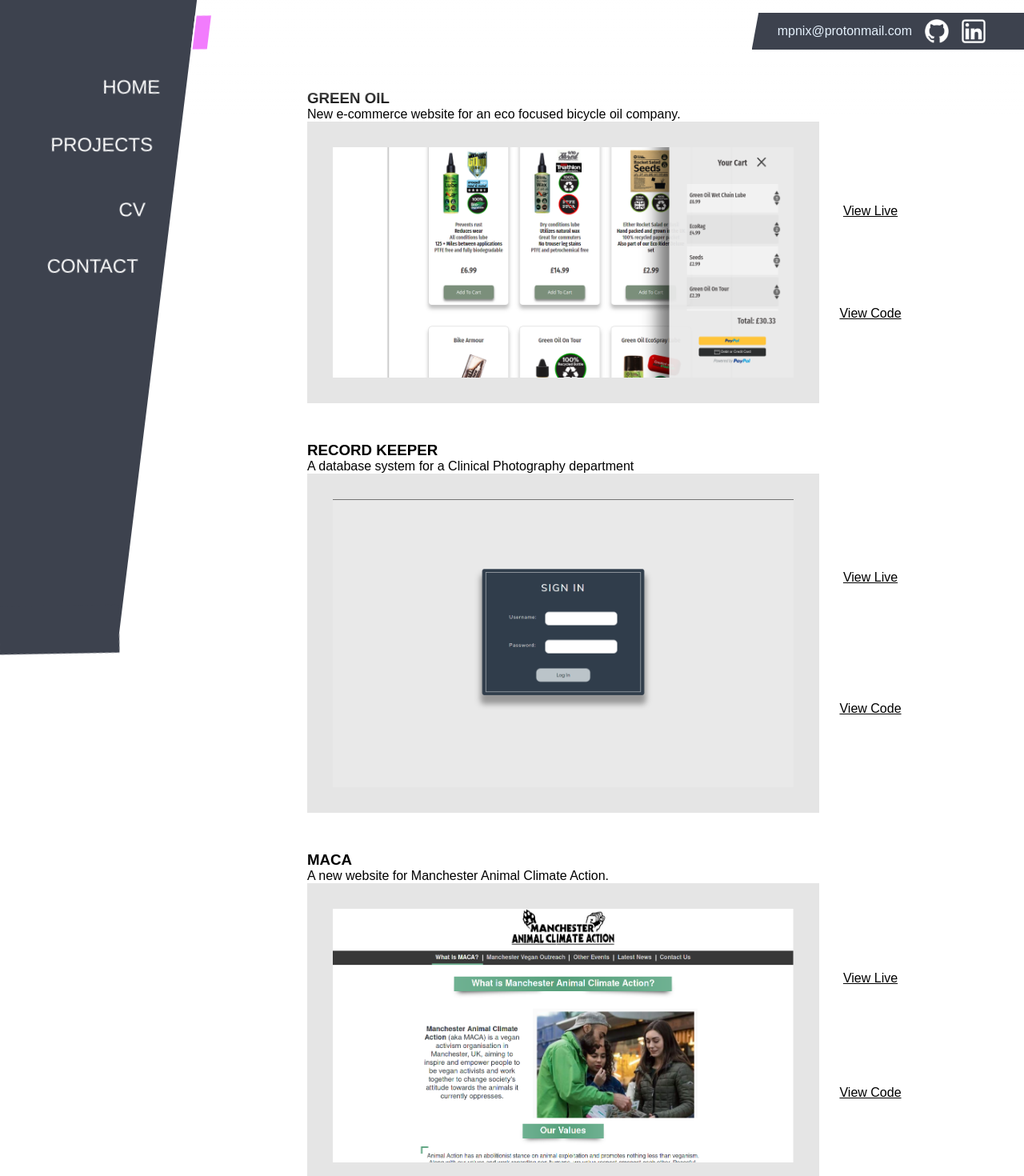
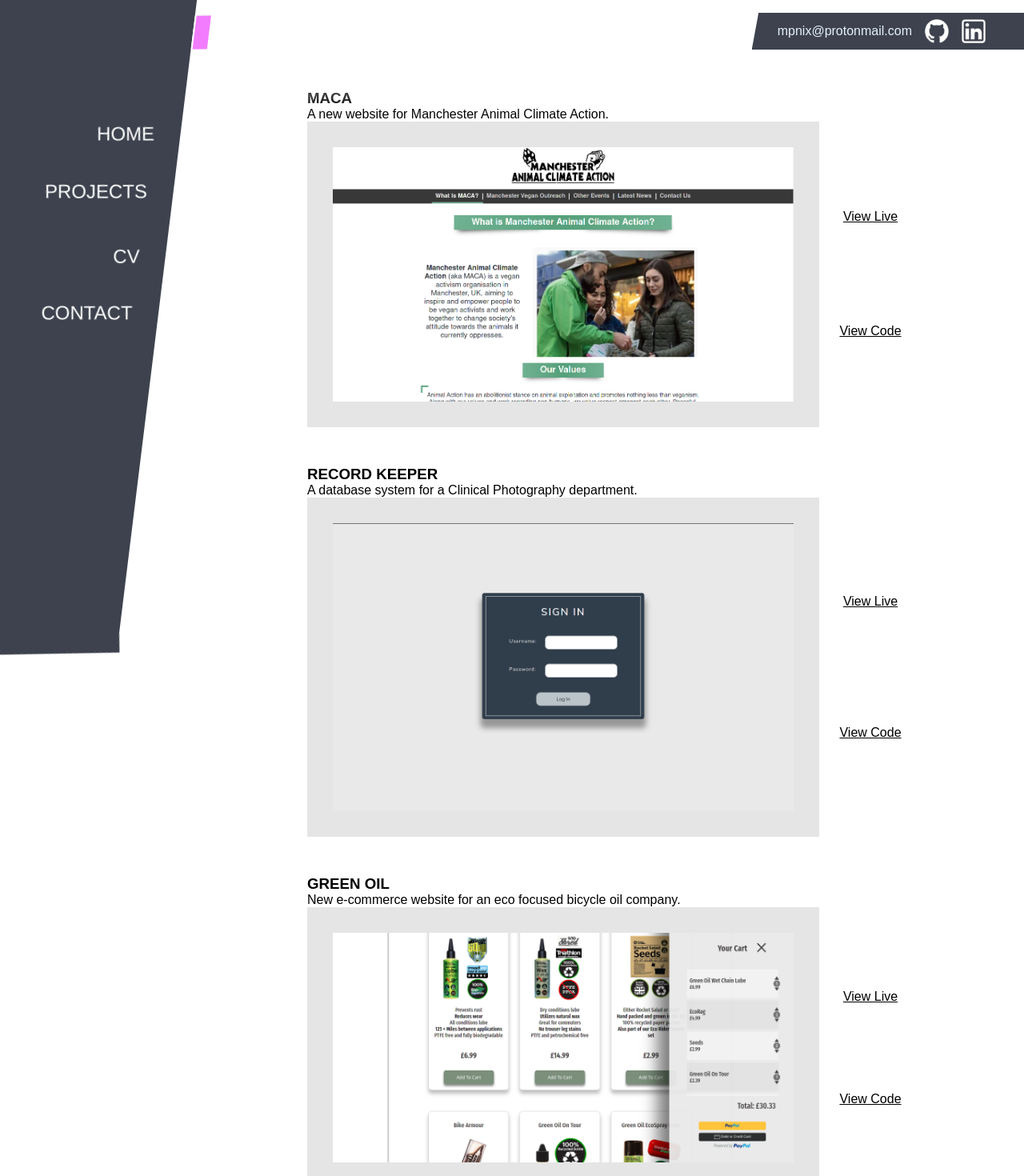
Before and after one commit to NixMichael/portfolio, a React (Create React App) app: page /projects in a window 1280 px wide. Shown: the top 1470 px of the page at 80% size. Built offline with nearby package versions, Linux system fonts and the light colour scheme; a web font is replaced by a local one.

Commit message:
Moved project data to seperate file and tweaked scrollbar styling

```diff
--- /dev/null
+++ b/src/assets/project-list.js
@@ -0,0 +1,30 @@
+import GreenOil from '../assets/site-examples/green-oil-shop.png'
+import MACA from '../assets/site-examples/maca-home-page.png'
+import RecordKeeper from '../assets/site-examples/recordkeeper/record-keeper-01.png'
+
+export const projects = [
+    {
+        fade: false,
+        title: 'MACA',
+        description: 'A new website for Manchester Animal Climate Action.',
+        image: MACA,
+        liveLink: 'https://pedantic-booth-dbf87d.netlify.app/',
+        codeLink: 'https://github.com/c0llid3r/maca-website'
+    },
+    {
+        fade: true,
+        title: 'RECORD KEEPER',
+        description: 'A database system for a Clinical Photography department.',
+        image: RecordKeeper,
+        liveLink: 'https://distracted-liskov-55fae3.netlify.app/',
+        codeLink: 'https://github.com/c0llid3r/recordkeeper'
+    },
+    {
+        fade: true,
+        title: 'GREEN OIL',
+        description: 'New e-commerce website for an eco focused bicycle oil company.',
+        image: GreenOil,
+        liveLink: 'https://elastic-lovelace-14cb3f.netlify.app/',
+        codeLink: 'https://github.com/c0llid3r/green-oil'
+    }
+]
--- a/src/components/Project-Container.js
+++ b/src/components/Project-Container.js
@@ -2,6 +2,7 @@
 import GreenOil from '../assets/site-examples/green-oil-shop.png'
 import MACA from '../assets/site-examples/maca-home-page.png'
 import RecordKeeper from '../assets/site-examples/recordkeeper/record-keeper-01.png'
+import { projects } from '../assets/project-list'
 
 const ProjectContainer = () => {
 
@@ -30,41 +31,23 @@
 
 	return (
 		<div>
-			<div className='project-container'>
-				<div className='project-description'>
-					<h3>GREEN OIL</h3>
-					<p>New e-commerce website for an eco focused bicycle oil company.</p>
-				</div>
-				<div className='prv'>
-					<img src={GreenOil} alt='React Project' />
-				</div>
-				<a target='_blank' className='live' href='https://elastic-lovelace-14cb3f.netlify.app/'>View Live</a>
-				<a target='_blank' className='code' href='https://github.com/c0llid3r/green-oil'>View Code</a>
-			</div>
-
-			<div className='project-container fader'>
-				<div>
-					<h3>RECORD KEEPER</h3>
-					<p>A database system for a Clinical Photography department</p>
-				</div>
-				<div className='prv'>
-					<img src={RecordKeeper} alt='React Project' />
-				</div>
-				<a target='_blank' className='live' href='https://distracted-liskov-55fae3.netlify.app/'>View Live</a>
-				<a target='_blank' className='code' href='https://github.com/c0llid3r/recordkeeper'>View Code</a>
-			</div>
-
-			<div className='project-container fader'>
-				<div>
-					<h3>MACA</h3>
-					<p>A new website for Manchester Animal Climate Action.</p>
-				</div>
-				<div className='prv'>
-					<img src={MACA} alt='React Project' />
-				</div>
-				<a target='_blank' className='live' href='https://pedantic-booth-dbf87d.netlify.app/'>View Live</a>
-				<a target='_blank' className='code' href='https://github.com/c0llid3r/maca-website'>View Code</a>
-			</div>
+		{
+			projects.map(project => {
+				return (
+					<div className={`project-container ${project.fade && 'fader'}`}>
+					<div className='project-description'>
+						<h3>{project.title}</h3>
+						<p>{project.description}</p>
+					</div>
+					<div className='prv'>
+						<img src={project.image} alt='React Project' />
+					</div>
+					<a target='_blank' className='live' href={project.liveLink}>View Live</a>
+					<a target='_blank' className='code' href={project.codeLink}>View Code</a>
+					</div>
+				)
+			})
+		}
 		</div>
 	)
 }
--- a/src/styles/index.scss
+++ b/src/styles/index.scss
@@ -1,13 +1,16 @@
 @import url('https://fonts.googleapis.com/css2?family=Sulphur+Point:wght@700&display=swap');
 
-/* Remove browser scrollbar */
-:root {
-  -ms-overflow-style: none;  /* IE and Edge */
-  scrollbar-width: none;  /* Firefox */
+body::-webkit-scrollbar {
+  width: 1em;
 }
 
-:root::-webkit-scrollbar {
-  display: none;  /* Chrome, Safari and Opera */
+body::-webkit-scrollbar-track {
+  box-shadow: inset 0 0 6px rgba(0, 0, 0, 0.3);
+}
+
+body::-webkit-scrollbar-thumb {
+  background-color: var(--highlight-color);
+  outline: 1px solid slategrey;
 }
 
 * {
@@ -24,6 +27,7 @@
   background: white;
   color: black;
   font-family: 'Sulphur Point', sans-serif;
+  overflow-x: hidden;
 }
 
 h1, h2 {
@@ -180,9 +184,9 @@
     height: calc(100vh + 25px);
     display: flex;
     flex-direction: column;
-    justify-content: center;
+    justify-content: flex-start;
+    padding-top: 10rem;
     align-items: flex-end;
-    padding-bottom: 40vh;
     background: var(--bg-main-color);
     z-index: 2;
   }
```
